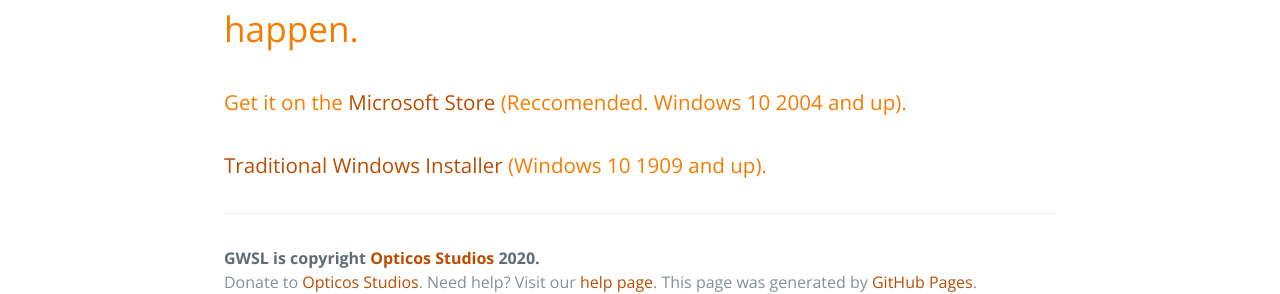
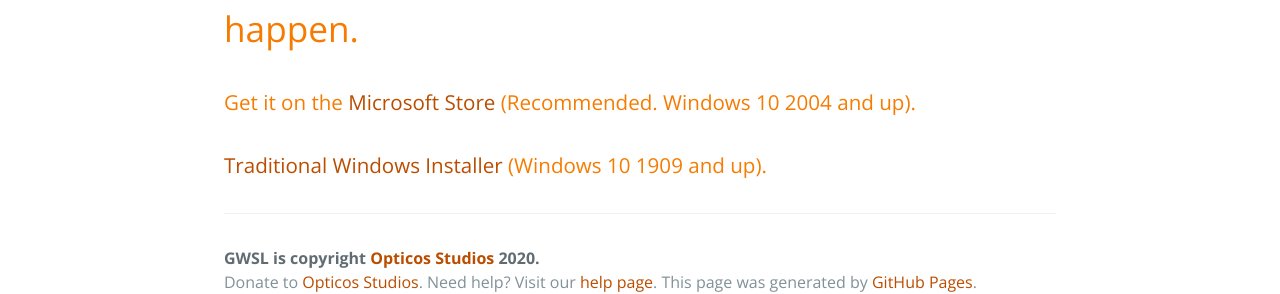
Before and after one commit to Opticos/gwsl, a Jekyll site: the page built from tutorials/download.md, in a window 1280 px wide. Shown: the part 860-1154 px from the top of the page. Built offline with Jekyll 4.4.1, drawn with Linux system fonts in a browser that asks for light colours; the repository's description, which GitHub fills in, is left out.

Commit message:
Update download.md

```diff
--- a/tutorials/download.md
+++ b/tutorials/download.md
@@ -8,7 +8,7 @@ permalink: /tutorials/download.html
 
 # NOTE: GWSL on the Microsoft Store is currently broken. In the meantime, please use the traditional Windows installer. An update fixing this issue will soon roll out on the Store but I don't know when. If you move from the Store version of GWSL to the traditional version or vice versa, shortcuts will need to be recreated. If both are installed at the same time, weird things will happen.
 
-### Get it on the [Microsoft Store](https://www.microsoft.com/store/productId/9NL6KD1H33V3) (Reccomended. Windows 10 2004 and up).
+### Get it on the [Microsoft Store](https://www.microsoft.com/store/productId/9NL6KD1H33V3) (Recommended. Windows 10 2004 and up).
 
 
 ### [Traditional Windows Installer](https://github.com/Opticos/gwsl/raw/master/packages/GWSL%20Traditional%20135%20x64.exe) (Windows 10 1909 and up).
```
